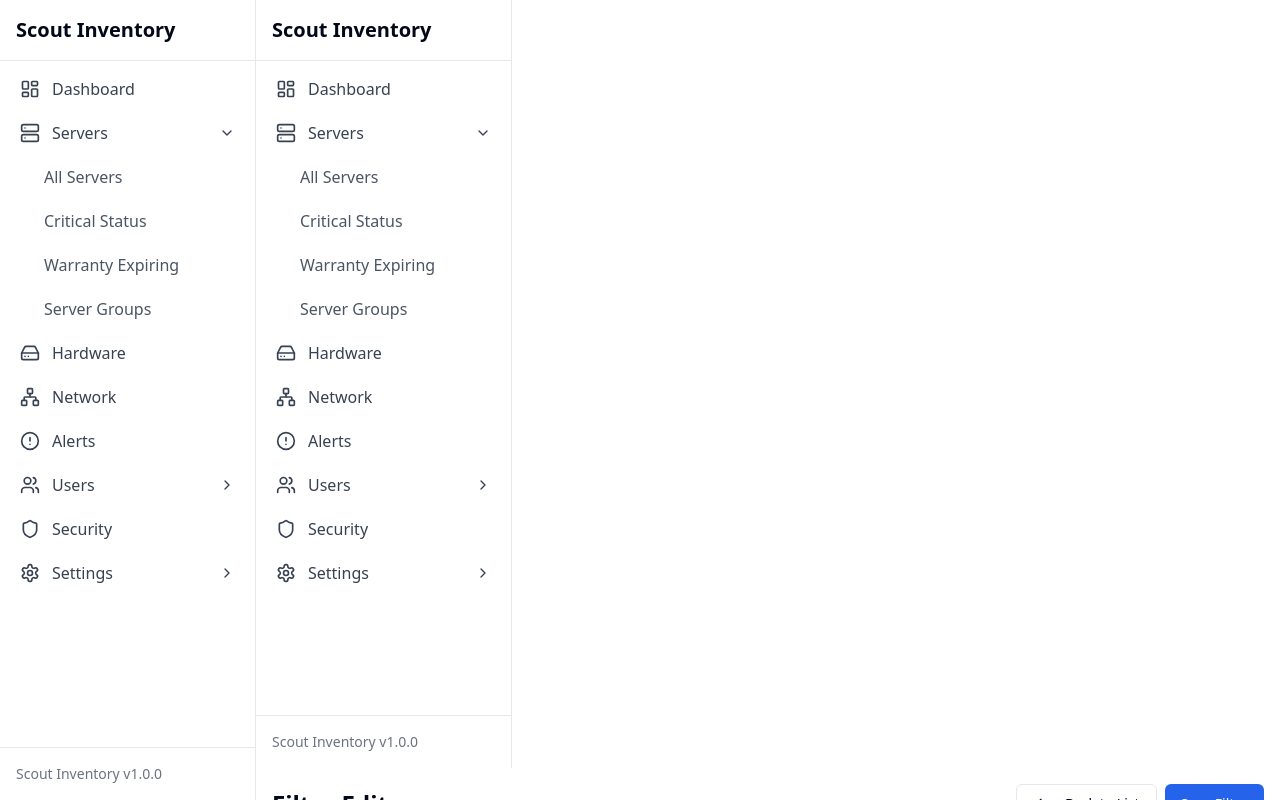
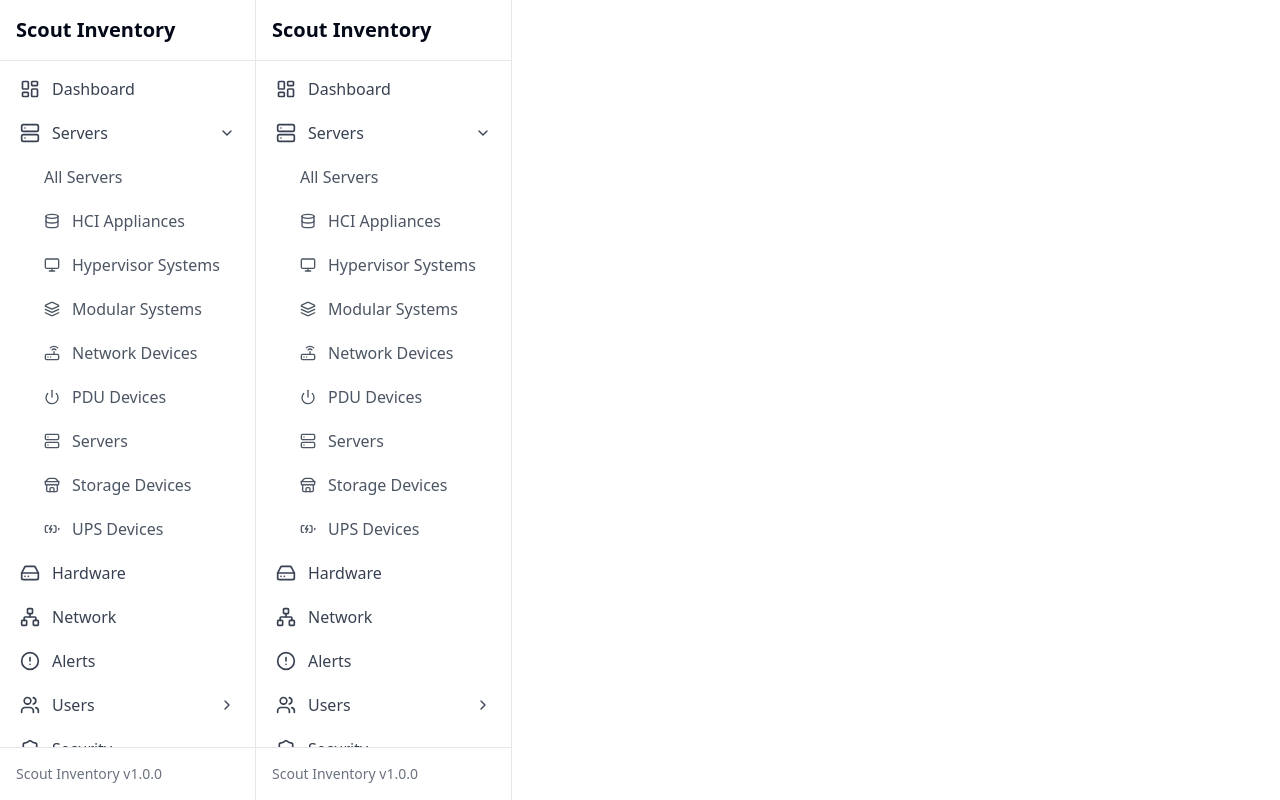
Before and after one commit to aaronmagi/v0-scout-inventory-app-JS, a Next.js app: page /filters/new in a window 1280 px wide. Built offline with nearby package versions, Linux system fonts and the light colour scheme.

Commit message:
feat: add Phase 2 modal and update sidebar
Include complete source code for modal and sidebar changes.

#VERCEL_SKIP

Co-authored-by: Aaron M <17730298+aaronmagi@users.noreply.github.com>

```diff
--- /dev/null
+++ b/components/phase-two-modal.tsx
@@ -0,0 +1,64 @@
+"use client"
+
+import { useState, useEffect } from "react"
+import { X } from "lucide-react"
+
+interface PhaseTwoModalProps {
+  isOpen: boolean
+  onClose: () => void
+  featureName: string
+}
+
+export function PhaseTwoModal({ isOpen, onClose, featureName }: PhaseTwoModalProps) {
+  const [isVisible, setIsVisible] = useState(false)
+
+  useEffect(() => {
+    if (isOpen) {
+      setIsVisible(true)
+    } else {
+      const timer = setTimeout(() => {
+        setIsVisible(false)
+      }, 300)
+      return () => clearTimeout(timer)
+    }
+  }, [isOpen])
+
+  if (!isVisible) return null
+
+  return (
+    <div
+      className={`fixed inset-0 z-50 flex items-center justify-center p-4 bg-black bg-opacity-50 transition-opacity duration-300 ${
+        isOpen ? "opacity-100" : "opacity-0"
+      }`}
+      onClick={onClose}
+    >
+      <div
+        className={`bg-white rounded-lg shadow-lg max-w-md w-full p-6 transform transition-transform duration-300 ${
+          isOpen ? "scale-100" : "scale-95"
+        }`}
+        onClick={(e) => e.stopPropagation()}
+      >
+        <div className="flex justify-between items-center mb-4">
+          <h3 className="text-lg font-semibold text-gray-900">Coming in Phase 2</h3>
+          <button onClick={onClose} className="text-gray-500 hover:text-gray-700 focus:outline-none" aria-label="Close">
+            <X className="h-5 w-5" />
+          </button>
+        </div>
+        <div className="mb-6">
+          <p className="text-gray-600">
+            The <span className="font-semibold">{featureName}</span> feature will be available in Phase 2 of the Scout
+            Inventory application.
+          </p>
+        </div>
+        <div className="flex justify-end">
+          <button
+            onClick={onClose}
+            className="px-4 py-2 bg-gray-100 hover:bg-gray-200 text-gray-800 rounded-md focus:outline-none focus:ring-2 focus:ring-gray-300"
+          >
+            Close
+          </button>
+        </div>
+      </div>
+    </div>
+  )
+}
--- a/components/sidebar.tsx
+++ b/components/sidebar.tsx
@@ -1,4 +1,6 @@
 "use client"
+
+import type React from "react"
 
 import Link from "next/link"
 import { useState } from "react"
@@ -13,7 +15,15 @@ import {
   AlertCircle,
   HardDrive,
   Network,
+  Database,
+  Monitor,
+  Layers,
+  Router,
+  Power,
+  StoreIcon as Storage,
+  BatteryCharging,
 } from "lucide-react"
+import { PhaseTwoModal } from "./phase-two-modal"
 
 export function Sidebar() {
   const [openSections, setOpenSections] = useState({
@@ -22,11 +32,20 @@ export function Sidebar() {
     users: false,
   })
 
+  const [modalOpen, setModalOpen] = useState(false)
+  const [selectedFeature, setSelectedFeature] = useState("")
+
   const toggleSection = (section: string) => {
     setOpenSections((prev) => ({
       ...prev,
       [section]: !prev[section],
     }))
+  }
+
+  const handlePhaseTwo = (featureName: string) => (e: React.MouseEvent) => {
+    e.preventDefault()
+    setSelectedFeature(featureName)
+    setModalOpen(true)
   }
 
   return (
@@ -72,28 +91,83 @@ export function Sidebar() {
                   </Link>
                 </li>
                 <li>
+                  <a
+                    href="#"
+                    onClick={handlePhaseTwo("HCI Appliances")}
+                    className="flex items-center gap-3 rounded-md px-3 py-2 text-gray-600 hover:bg-gray-100 hover:text-gray-900"
+                  >
+                    <Database className="h-4 w-4" />
+                    <span>HCI Appliances</span>
+                  </a>
+                </li>
+                <li>
+                  <a
+                    href="#"
+                    onClick={handlePhaseTwo("Hypervisor Systems")}
+                    className="flex items-center gap-3 rounded-md px-3 py-2 text-gray-600 hover:bg-gray-100 hover:text-gray-900"
+                  >
+                    <Monitor className="h-4 w-4" />
+                    <span>Hypervisor Systems</span>
+                  </a>
+                </li>
+                <li>
+                  <a
+                    href="#"
+                    onClick={handlePhaseTwo("Modular Systems")}
+                    className="flex items-center gap-3 rounded-md px-3 py-2 text-gray-600 hover:bg-gray-100 hover:text-gray-900"
+                  >
+                    <Layers className="h-4 w-4" />
+                    <span>Modular Systems</span>
+                  </a>
+                </li>
+                <li>
+                  <a
+                    href="#"
+                    onClick={handlePhaseTwo("Network Devices")}
+                    className="flex items-center gap-3 rounded-md px-3 py-2 text-gray-600 hover:bg-gray-100 hover:text-gray-900"
+                  >
+                    <Router className="h-4 w-4" />
+                    <span>Network Devices</span>
+                  </a>
+                </li>
+                <li>
+                  <a
+                    href="#"
+                    onClick={handlePhaseTwo("PDU Devices")}
+                    className="flex items-center gap-3 rounded-md px-3 py-2 text-gray-600 hover:bg-gray-100 hover:text-gray-900"
+                  >
+                    <Power className="h-4 w-4" />
+                    <span>PDU Devices</span>
+                  </a>
+                </li>
+                <li>
                   <Link
                     href="/servers/critical"
                     className="flex items-center gap-3 rounded-md px-3 py-2 text-gray-600 hover:bg-gray-100 hover:text-gray-900"
                   >
-                    <span>Critical Status</span>
+                    <Server className="h-4 w-4" />
+                    <span>Servers</span>
                   </Link>
                 </li>
                 <li>
-                  <Link
-                    href="/servers/warranty"
+                  <a
+                    href="#"
+                    onClick={handlePhaseTwo("Storage Devices")}
                     className="flex items-center gap-3 rounded-md px-3 py-2 text-gray-600 hover:bg-gray-100 hover:text-gray-900"
                   >
-                    <span>Warranty Expiring</span>
-                  </Link>
+                    <Storage className="h-4 w-4" />
+                    <span>Storage Devices</span>
+                  </a>
                 </li>
                 <li>
-                  <Link
-                    href="/servers/groups"
+                  <a
+                    href="#"
+                    onClick={handlePhaseTwo("UPS Devices")}
                     className="flex items-center gap-3 rounded-md px-3 py-2 text-gray-600 hover:bg-gray-100 hover:text-gray-900"
                   >
-                    <span>Server Groups</span>
-                  </Link>
+                    <BatteryCharging className="h-4 w-4" />
+                    <span>UPS Devices</span>
+                  </a>
                 </li>
               </ul>
             )}
@@ -101,35 +175,38 @@ export function Sidebar() {
 
           {/* Hardware */}
           <li>
-            <Link
-              href="/hardware"
+            <a
+              href="#"
+              onClick={handlePhaseTwo("Hardware")}
               className="flex items-center gap-3 rounded-md px-3 py-2 text-gray-700 hover:bg-gray-100 hover:text-gray-900"
             >
               <HardDrive className="h-5 w-5" />
               <span>Hardware</span>
-            </Link>
+            </a>
           </li>
 
           {/* Network */}
           <li>
-            <Link
-              href="/network"
+            <a
+              href="#"
+              onClick={handlePhaseTwo("Network")}
               className="flex items-center gap-3 rounded-md px-3 py-2 text-gray-700 hover:bg-gray-100 hover:text-gray-900"
             >
               <Network className="h-5 w-5" />
               <span>Network</span>
-            </Link>
+            </a>
           </li>
 
           {/* Alerts */}
           <li>
-            <Link
-              href="/alerts"
+            <a
+              href="#"
+              onClick={handlePhaseTwo("Alerts")}
               className="flex items-center gap-3 rounded-md px-3 py-2 text-gray-700 hover:bg-gray-100 hover:text-gray-900"
             >
               <AlertCircle className="h-5 w-5" />
               <span>Alerts</span>
-            </Link>
+            </a>
           </li>
 
           {/* Users Section */}
@@ -148,20 +225,22 @@ export function Sidebar() {
             {openSections.users && (
               <ul className="mt-1 ml-6 space-y-1">
                 <li>
-                  <Link
-                    href="/users"
+                  <a
+                    href="#"
+                    onClick={handlePhaseTwo("All Users")}
                     className="flex items-center gap-3 rounded-md px-3 py-2 text-gray-600 hover:bg-gray-100 hover:text-gray-900"
                   >
                     <span>All Users</span>
-                  </Link>
+                  </a>
                 </li>
                 <li>
-                  <Link
-                    href="/users/roles"
+                  <a
+                    href="#"
+                    onClick={handlePhaseTwo("Roles")}
                     className="flex items-center gap-3 rounded-md px-3 py-2 text-gray-600 hover:bg-gray-100 hover:text-gray-900"
                   >
                     <span>Roles</span>
-                  </Link>
+                  </a>
                 </li>
               </ul>
             )}
@@ -169,13 +248,14 @@ export function Sidebar() {
 
           {/* Security */}
           <li>
-            <Link
-              href="/security"
+            <a
+              href="#"
+              onClick={handlePhaseTwo("Security")}
               className="flex items-center gap-3 rounded-md px-3 py-2 text-gray-700 hover:bg-gray-100 hover:text-gray-900"
             >
               <Shield className="h-5 w-5" />
               <span>Security</span>
-            </Link>
+            </a>
           </li>
 
           {/* Settings Section */}
@@ -194,28 +274,31 @@ export function Sidebar() {
             {openSections.settings && (
               <ul className="mt-1 ml-6 space-y-1">
                 <li>
-                  <Link
-                    href="/settings/general"
+                  <a
+                    href="#"
+                    onClick={handlePhaseTwo("General Settings")}
                     className="flex items-center gap-3 rounded-md px-3 py-2 text-gray-600 hover:bg-gray-100 hover:text-gray-900"
                   >
                     <span>General</span>
-                  </Link>
+                  </a>
                 </li>
                 <li>
-                  <Link
-                    href="/settings/api"
+                  <a
+                    href="#"
+                    onClick={handlePhaseTwo("API Settings")}
                     className="flex items-center gap-3 rounded-md px-3 py-2 text-gray-600 hover:bg-gray-100 hover:text-gray-900"
                   >
                     <span>API</span>
-                  </Link>
+                  </a>
                 </li>
                 <li>
-                  <Link
-                    href="/settings/notifications"
+                  <a
+                    href="#"
+                    onClick={handlePhaseTwo("Notifications Settings")}
                     className="flex items-center gap-3 rounded-md px-3 py-2 text-gray-600 hover:bg-gray-100 hover:text-gray-900"
                   >
                     <span>Notifications</span>
-                  </Link>
+                  </a>
                 </li>
               </ul>
             )}
@@ -228,6 +311,8 @@ export function Sidebar() {
           <p>Scout Inventory v1.0.0</p>
         </div>
       </div>
+
+      <PhaseTwoModal isOpen={modalOpen} onClose={() => setModalOpen(false)} featureName={selectedFeature} />
     </div>
   )
 }
```
